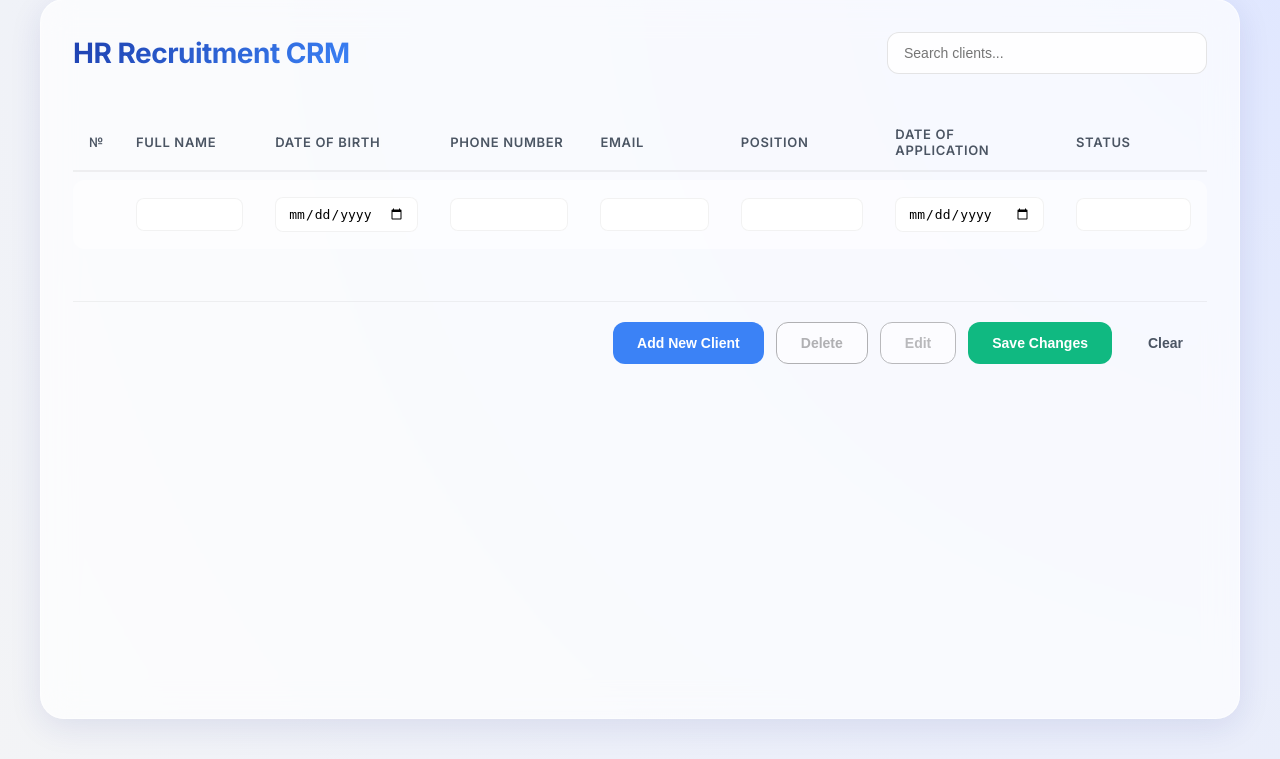
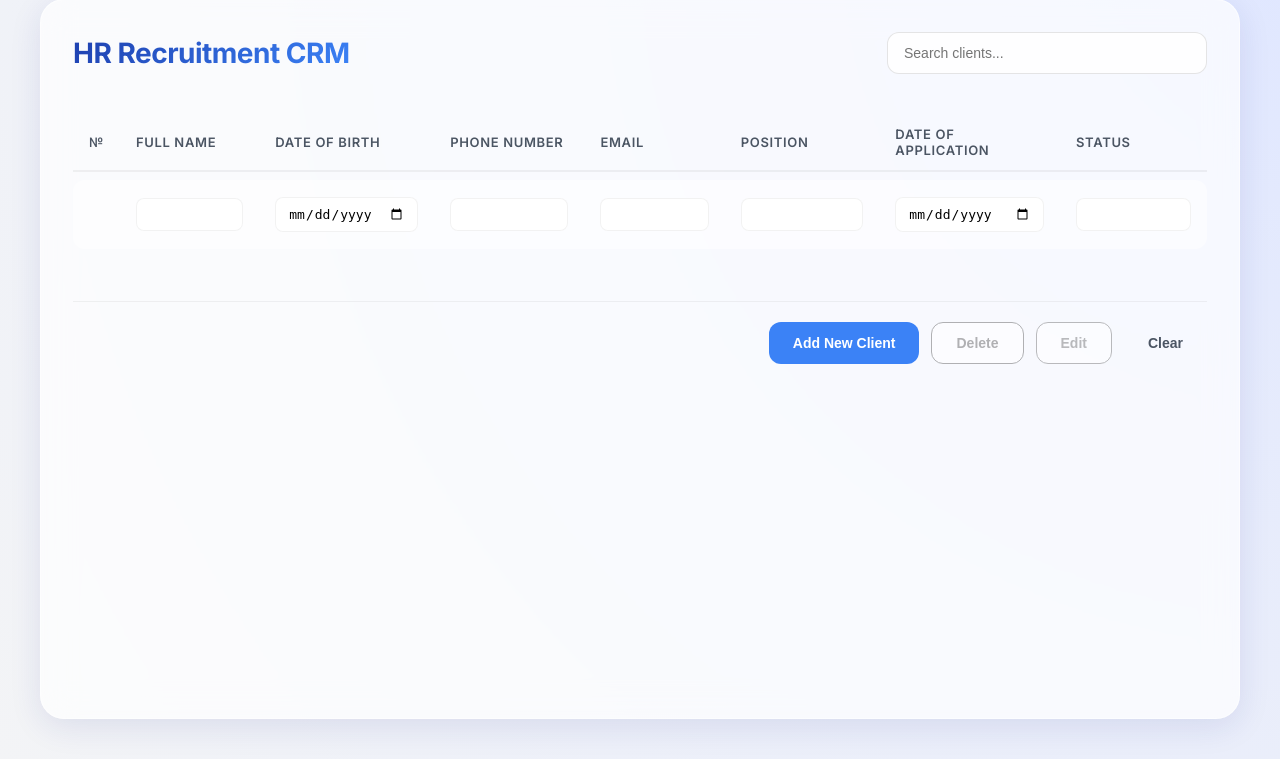
Before and after one commit to pikitosdoritos/web-CRM, a Python web app: template templates/index.html in a window 1280 px wide. Shown: the part 41-800 px from the top of the page. Run offline with Jinja, Linux system fonts and the light colour scheme; the template is opened without the code that fills it, so the values that code supplies are empty.

Commit message:
feat: Implement initial CRM frontend with basic UI, styling, and client-side interactivity.

```diff
--- a/static/script.js
+++ b/static/script.js
@@ -1,7 +1,6 @@
 let selectedRow = null;
 
 function selectRow(row) {
-    // Basic Selection logic
     if (selectedRow) {
         selectedRow.classList.remove("selected-row");
     }
@@ -9,14 +8,12 @@ function selectRow(row) {
     selectedRow = row;
     selectedRow.classList.add("selected-row");
 
-    // Update Hidden Field
     document.getElementById("selected_id").value = row.dataset.id;
 
     // Enable/Disable Buttons
     document.querySelector(".del").disabled = false;
     document.querySelector(".edit-btn").disabled = false;
 
-    // Auto-populate form when selecting (for convenience)
     populateForm(row);
 }
 
@@ -24,7 +21,6 @@ function populateForm(row) {
     const cells = Array.from(row.querySelectorAll("td"));
     const form = document.getElementById("crm-form");
 
-    // Cell extraction: first cell is # (id), then name, dob, phone, email, pos, date, status
     const [, fullname, dob, phone, email, position, date, status] = cells.map(cell => cell.innerText);
 
     form.fullname.value = fullname || "";
@@ -39,12 +35,11 @@ function populateForm(row) {
 function enableEdit() {
     if (!selectedRow) return;
 
-    // Visual UI Switch
-    document.querySelector(".save").hidden = false;
-    document.querySelector(".submit").hidden = true;
-    document.querySelector(".edit-btn").hidden = true;
+    // Switch to Edit Mode
+    document.querySelector(".save").classList.remove("hidden-el");
+    document.querySelector(".submit").classList.add("hidden-el");
+    document.querySelector(".edit-btn").classList.add("hidden-el");
 
-    // Scroll to the edit inputs (which double as add inputs) at the bottom
     window.scrollTo({
         top: document.body.scrollHeight,
         behavior: 'smooth'
@@ -55,18 +50,20 @@ function clearForm() {
     const form = document.getElementById("crm-form");
     form.reset();
 
-    // Reset selection
     if (selectedRow) {
         selectedRow.classList.remove("selected-row");
     }
     selectedRow = null;
     document.getElementById("selected_id").value = "";
 
-    // Reset Buttons Visibility
-    document.querySelector(".save").hidden = true;
-    document.querySelector(".submit").hidden = false;
-    document.querySelector(".edit-btn").hidden = false;
-    document.querySelector(".edit-btn").disabled = true;
+    // Reset Buttons Mode
+    document.querySelector(".save").classList.add("hidden-el");
+    document.querySelector(".submit").classList.remove("hidden-el");
+
+    const editBtn = document.querySelector(".edit-btn");
+    editBtn.classList.remove("hidden-el");
+    editBtn.disabled = true;
+
     document.querySelector(".del").disabled = true;
 }
 
@@ -76,7 +73,6 @@ function filterTable() {
     const table = document.querySelector("table");
     const tr = table.getElementsByTagName("tr");
 
-    // Loop through all table rows, except the first (header) and last (add form)
     for (let i = 1; i < tr.length - 1; i++) {
         let textContent = tr[i].innerText.toUpperCase();
         if (textContent.indexOf(filter) > -1) {
--- a/static/style.css
+++ b/static/style.css
@@ -230,6 +230,10 @@ button:disabled {
     background: rgba(0, 0, 0, 0.05);
 }
 
+.hidden-el {
+    display: none !important;
+}
+
 /* Status Badges - extra flair */
 .status {
     padding: 4px 10px;
--- a/templates/index.html
+++ b/templates/index.html
@@ -51,9 +51,11 @@
             <div class="controls">
                 <input type="hidden" name="selected_id" id="selected_id">
                 <button class="submit" type="submit">Add New Client</button>
-            <button class="del" type="submit" formaction="/delete" formmethod="POST" disabled onclick="return confirm('Are you sure you want to delete this client?')">Delete</button>
+                <button class="del" type="submit" formaction="/delete" formmethod="POST" disabled
+                    onclick="return confirm('Are you sure you want to delete this client?')">Delete</button>
                 <button class="edit-btn" type="button" disabled onclick="enableEdit()">Edit</button>
-            <button hidden class="save" type="submit" formaction="/update" formmethod="POST">Save Changes</button>
+                <button class="save hidden-el" type="submit" formaction="/update" formmethod="POST">Save
+                    Changes</button>
                 <button class="clear" type="button" onclick="clearForm()">Clear</button>
             </div>
         </form>
```
Lines whose indentation alone changed are shown as unchanged.
